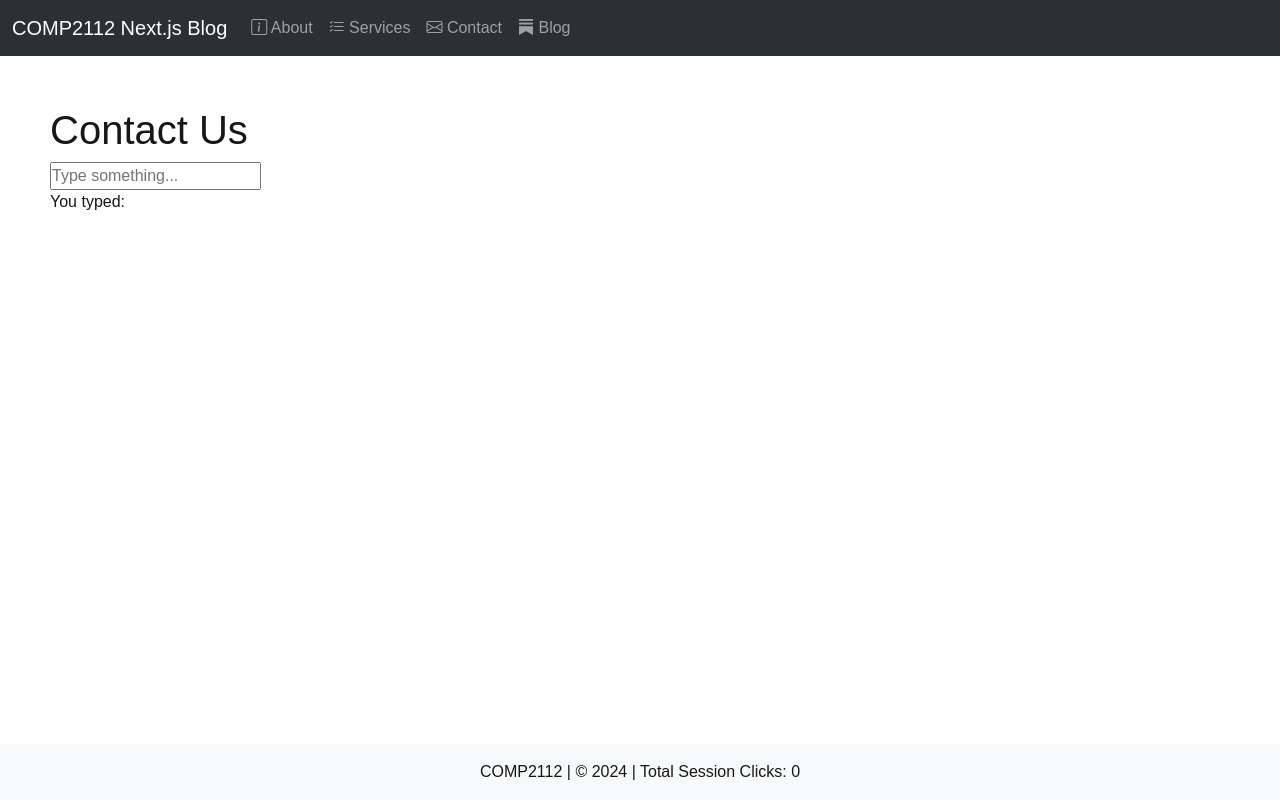
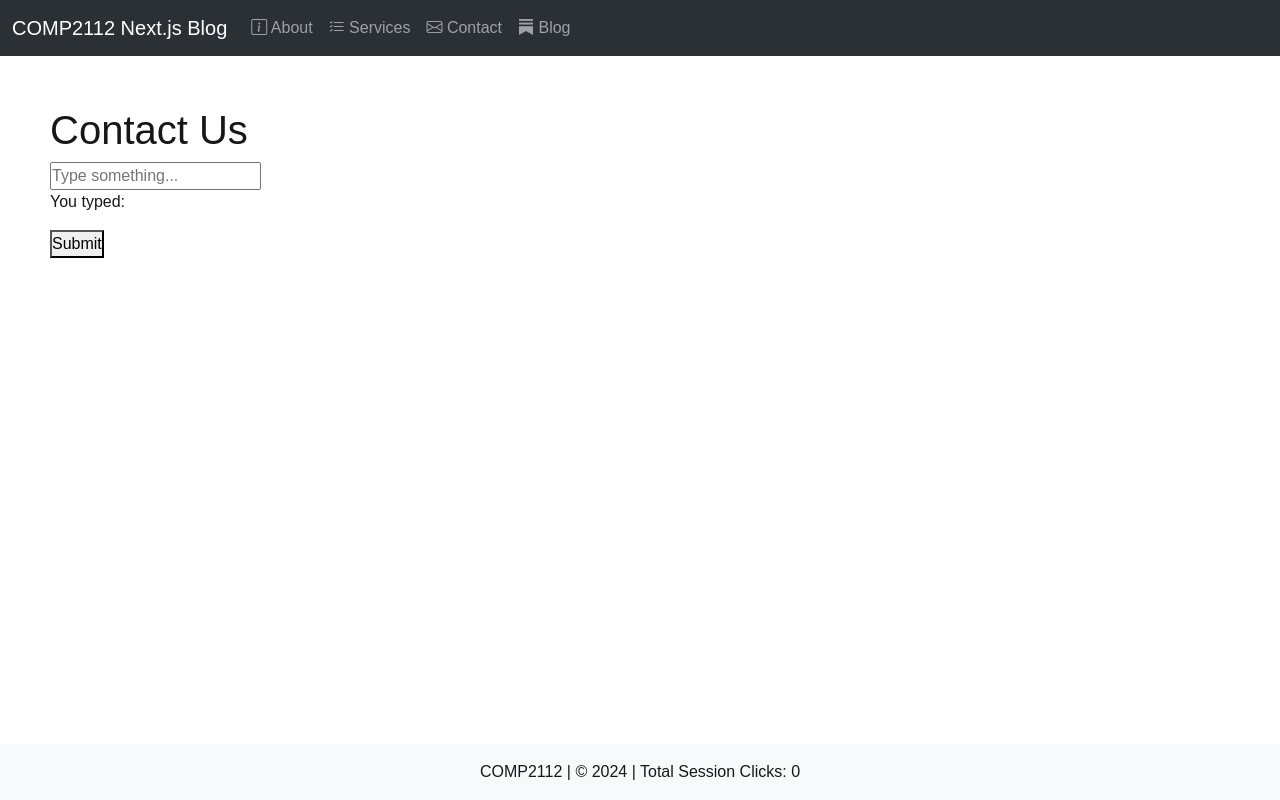
Before and after one commit to ifotn/comp2112-next-blog-f24, a Next.js app: page /contact in a window 1280 px wide. Built offline with nearby package versions, Linux system fonts and the light colour scheme.

Commit message:
l8/3 - state hook for validation

```diff
--- a/app/contact/page.js
+++ b/app/contact/page.js
@@ -10,15 +10,36 @@ export default function Contact() {
     // create var using state hook to keep track of current contents of input box
     const [text, setText] = useState('');
 
+    // create an error message state var we can show if needed
+    const [errMessage, setErrMessage] = useState('');
+
     const updateText = (event) => {
         setText(event.target.value);
+        // if (text === '') {
+        //     setErrMessage('Please enter some text');
+        // }
+        // else {
+        //     setErrMessage('');
+        // }
+    }
+
+    const submitForm = () => {
+        if (text === '') {
+            setErrMessage('Please enter some text');
+        }
+        else {
+            alert(`You submitted this text: ${text}`);
+            setErrMessage(null);
+        }
     }
 
     return (
         <main>
             <h1>Contact Us</h1>
             <input placeholder="Type something..." value={text} onChange={updateText}  />
+            <span className="text-danger">{errMessage}</span>
             <p>You typed: {text}</p>
+            <button onClick={submitForm}>Submit</button>
         </main>
 
     )
```
